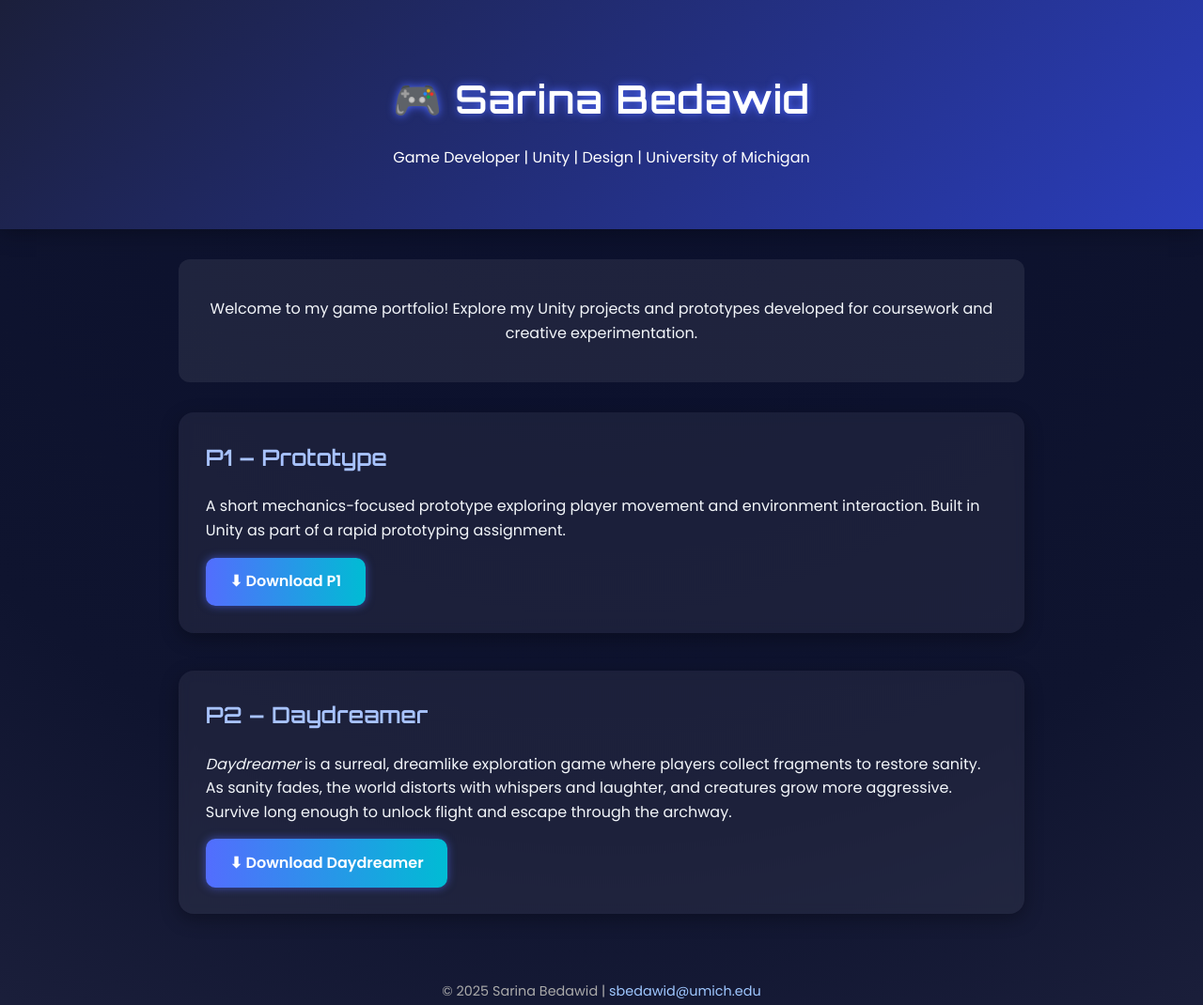
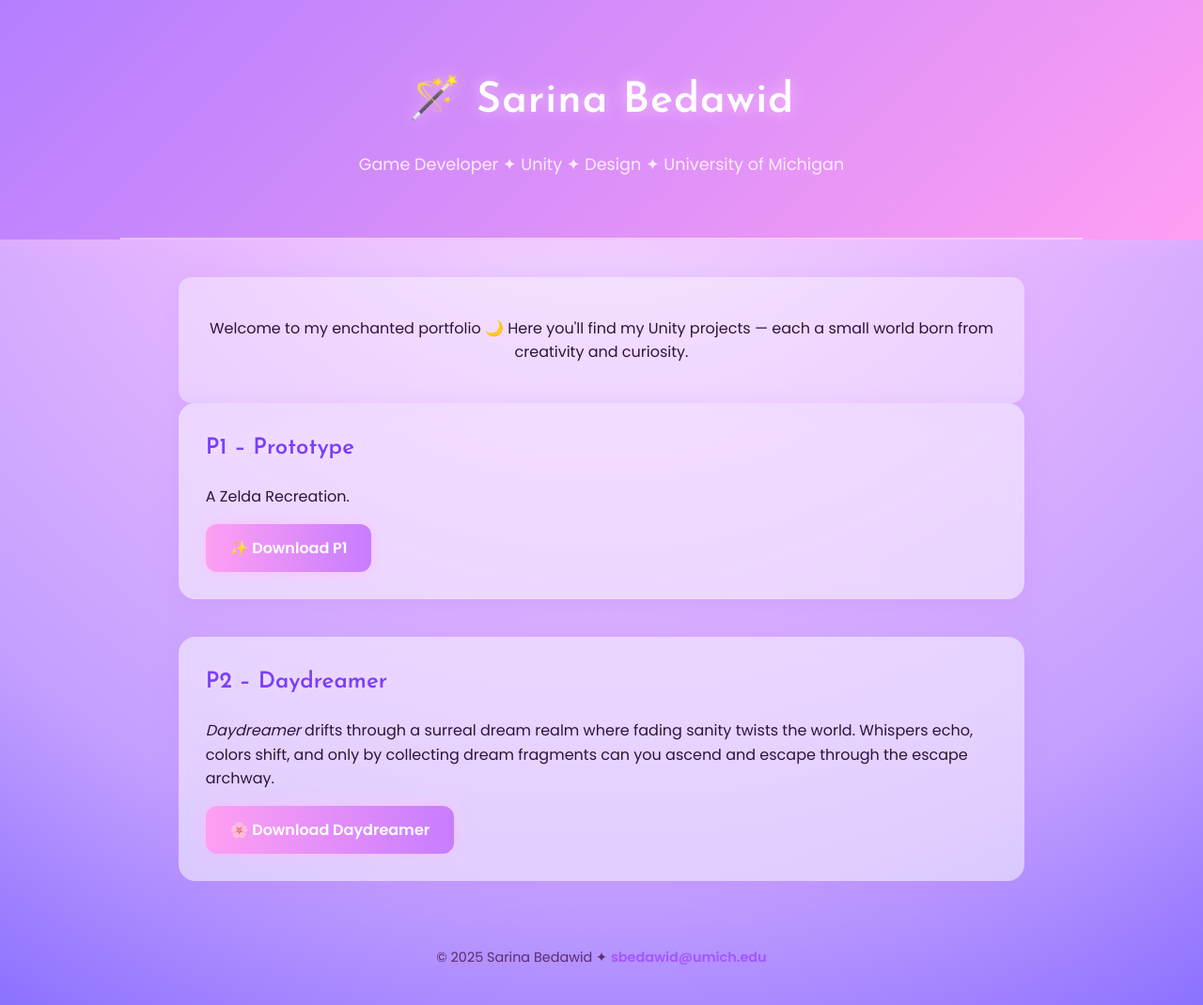
Before and after one commit to sbedawid/portfolio, a plain HTML site: page index.html in a window 1280 px wide. Shown: the top 1070 px of the page at 94% size. Drawn offline with Linux system fonts and the light colour scheme.

Commit message:
final push for now

```diff
--- a/index.html
+++ b/index.html
@@ -4,35 +4,36 @@
   <meta charset="UTF-8" />
   <meta name="viewport" content="width=device-width, initial-scale=1.0" />
   <title>Sarina Bedawid | Game Portfolio</title>
-  <link href="https://fonts.googleapis.com/css2?family=Poppins:wght@400;600&family=Orbitron:wght@600&display=swap" rel="stylesheet">
+  <link href="https://fonts.googleapis.com/css2?family=Poppins:wght@400;600&family=Josefin+Sans:wght@600&display=swap" rel="stylesheet">
   <link rel="stylesheet" href="style.css" />
 </head>
 <body>
   <header>
-    <h1>🎮 Sarina Bedawid</h1>
-    <p>Game Developer | Unity | Design | University of Michigan</p>
+    <h1>🪄 Sarina Bedawid</h1>
+    <p>Game Developer ✦ Unity ✦ Design ✦ University of Michigan</p>
   </header>
 
   <main>
     <section class="intro fade-in">
-      <p>Welcome to my game portfolio! Explore my Unity projects and prototypes developed for coursework and creative experimentation.</p>
+      <p>Welcome to my enchanted portfolio 🌙
+      Here you'll find my Unity projects — each a small world born from creativity and curiosity.</p>
     </section>
 
     <section class="game fade-in">
       <h2>P1 – Prototype</h2>
-      <p>A short mechanics-focused prototype exploring player movement and environment interaction. Built in Unity as part of a rapid prototyping assignment.</p>
-      <a href="https://drive.google.com/file/d/17Xh_uMs2xS6t5zGuXnUYYv6S3dM_aXB7/view?usp=sharing" class="download-btn" target="_blank">⬇ Download P1</a>
+      <p>A Zelda Recreation.</p>
+      <a href="https://drive.google.com/file/d/17Xh_uMs2xS6t5zGuXnUYYv6S3dM_aXB7/view?usp=sharing" class="download-btn" target="_blank">✨ Download P1</a>
     </section>
 
     <section class="game fade-in delay">
       <h2>P2 – Daydreamer</h2>
-      <p><i>Daydreamer</i> is a surreal, dreamlike exploration game where players collect fragments to restore sanity. As sanity fades, the world distorts with whispers and laughter, and creatures grow more aggressive. Survive long enough to unlock flight and escape through the archway.</p>
-      <a href="https://drive.google.com/file/d/11p7W5DJQhyf4h571zANto8mc6ABcv4wm/view?usp=sharing" class="download-btn" target="_blank">⬇ Download Daydreamer</a>
+      <p><i>Daydreamer</i> drifts through a surreal dream realm where fading sanity twists the world. Whispers echo, colors shift, and only by collecting dream fragments can you ascend and escape through the escape archway.</p>
+      <a href="https://drive.google.com/file/d/11p7W5DJQhyf4h571zANto8mc6ABcv4wm/view?usp=sharing" class="download-btn" target="_blank">🌸 Download Daydreamer</a>
     </section>
   </main>
 
   <footer>
-    <p>© 2025 Sarina Bedawid | <a href="mailto:sbedawid@umich.edu">sbedawid@umich.edu</a></p>
+    <p>© 2025 Sarina Bedawid ✦ <a href="mailto:sbedawid@umich.edu">sbedawid@umich.edu</a></p>
   </footer>
 </body>
 </html>
--- a/style.css
+++ b/style.css
@@ -1,8 +1,8 @@
-/* --- Base --- */
+/* --- Base Magical Theme --- */
 body {
   font-family: "Poppins", sans-serif;
-  background: radial-gradient(circle at top, #0a0f2c, #0f142f 70%, #1b1f3b);
-  color: #f3f6fa;
+  background: radial-gradient(circle at top, #f8e9ff 0%, #e4b6ff 40%, #c49fff 75%, #8a70ff 100%);
+  color: #2d143c;
   margin: 0;
   padding: 0;
   line-height: 1.6;
@@ -13,87 +13,107 @@ body {
 header {
   text-align: center;
   padding: 4rem 1rem 3rem;
-  background: linear-gradient(135deg, #1b1f3b, #2a3dbb);
-  color: #fff;
-  box-shadow: 0 0 25px rgba(0, 0, 0, 0.4);
+  background: linear-gradient(135deg, #b47fff, #ff9ff3);
+  color: white;
+  box-shadow: 0 0 30px rgba(255, 182, 255, 0.4);
+  position: relative;
+}
+
+header::after {
+  content: "";
+  position: absolute;
+  bottom: 0;
+  left: 50%;
+  width: 80%;
+  height: 2px;
+  background: rgba(255, 255, 255, 0.5);
+  transform: translateX(-50%);
 }
 
 header h1 {
-  font-family: "Orbitron", sans-serif;
-  font-size: 2.6rem;
+  font-family: "Josefin Sans", sans-serif;
+  font-size: 2.8rem;
   margin: 0.5rem 0;
   letter-spacing: 1px;
-  text-shadow: 0 0 10px #4e68ff;
+  text-shadow: 0 0 15px rgba(255, 200, 255, 0.8);
+}
+
+header p {
+  font-size: 1.1rem;
+  color: #ffeaff;
 }
 
 /* --- Main Layout --- */
 main {
   max-width: 900px;
-  margin: 2rem auto;
+  margin: 2.5rem auto;
   padding: 0 1rem;
 }
 
-/* --- Section Cards --- */
+/* --- Cards --- */
 .game {
-  background: rgba(255, 255, 255, 0.06);
+  background: rgba(255, 255, 255, 0.5);
   padding: 1.8rem;
-  border-radius: 16px;
+  border-radius: 18px;
   margin-bottom: 2.5rem;
-  box-shadow: 0 6px 20px rgba(0, 0, 0, 0.3);
-  backdrop-filter: blur(6px);
+  box-shadow: 0 6px 25px rgba(193, 136, 255, 0.3);
+  backdrop-filter: blur(12px);
   transition: transform 0.3s ease, box-shadow 0.3s ease;
 }
 
 .game:hover {
-  transform: translateY(-4px);
-  box-shadow: 0 8px 25px rgba(0, 0, 0, 0.5);
+  transform: translateY(-5px);
+  box-shadow: 0 8px 30px rgba(255, 150, 255, 0.6);
 }
 
+/* --- Headings --- */
 h2 {
-  color: #a8c3ff;
+  color: #7b3eff;
   margin-top: 0;
-  font-family: "Orbitron", sans-serif;
+  font-family: "Josefin Sans", sans-serif;
+  text-shadow: 0 0 10px rgba(255, 240, 255, 0.6);
+}
+
+/* --- Intro Section --- */
+.intro {
+  text-align: center;
+  background: rgba(255, 255, 255, 0.4);
+  padding: 1.6rem;
+  border-radius: 14px;
+  box-shadow: 0 4px 20px rgba(200, 140, 255, 0.2);
 }
 
 /* --- Buttons --- */
 .download-btn {
   display: inline-block;
-  background: linear-gradient(90deg, #536dfe, #00bcd4);
+  background: linear-gradient(90deg, #ff9ff3, #c77dff);
   color: #fff;
   padding: 0.8rem 1.6rem;
-  border-radius: 10px;
+  border-radius: 12px;
   text-decoration: none;
   font-weight: 600;
   font-family: "Poppins", sans-serif;
-  transition: transform 0.2s ease, box-shadow 0.2s ease;
-  box-shadow: 0 0 10px rgba(83, 109, 254, 0.6);
+  transition: transform 0.2s ease, box-shadow 0.3s ease;
+  box-shadow: 0 0 15px rgba(255, 182, 255, 0.6);
 }
 
 .download-btn:hover {
-  transform: scale(1.05);
-  box-shadow: 0 0 20px rgba(0, 188, 212, 0.9);
-}
-
-/* --- Intro Section --- */
-.intro {
-  text-align: center;
-  background: rgba(255, 255, 255, 0.08);
-  padding: 1.5rem;
-  border-radius: 12px;
-  margin-bottom: 2rem;
+  transform: scale(1.07);
+  box-shadow: 0 0 25px rgba(255, 182, 255, 0.9);
 }
 
 /* --- Footer --- */
 footer {
   text-align: center;
-  padding: 1rem;
+  padding: 1rem 0 2rem;
   font-size: 0.9em;
-  color: #aaa;
+  color: #5b2b72;
 }
 
 footer a {
-  color: #9fc7ff;
+  color: #a557ff;
   text-decoration: none;
+  font-weight: 600;
 }
 
 footer a:hover {
```
